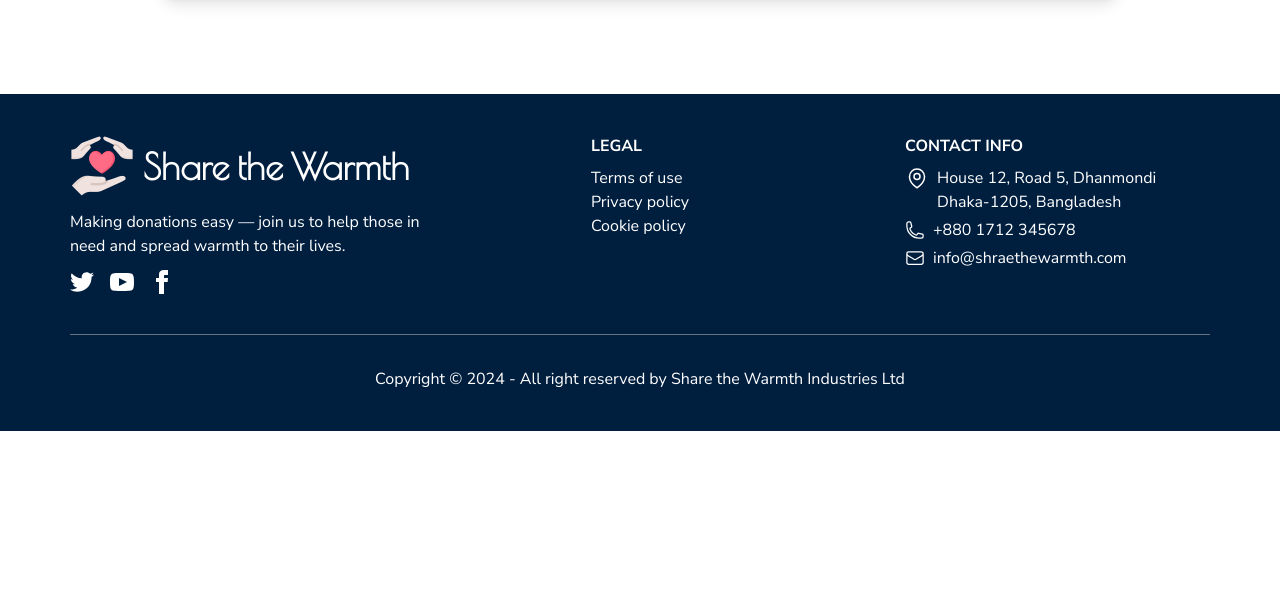
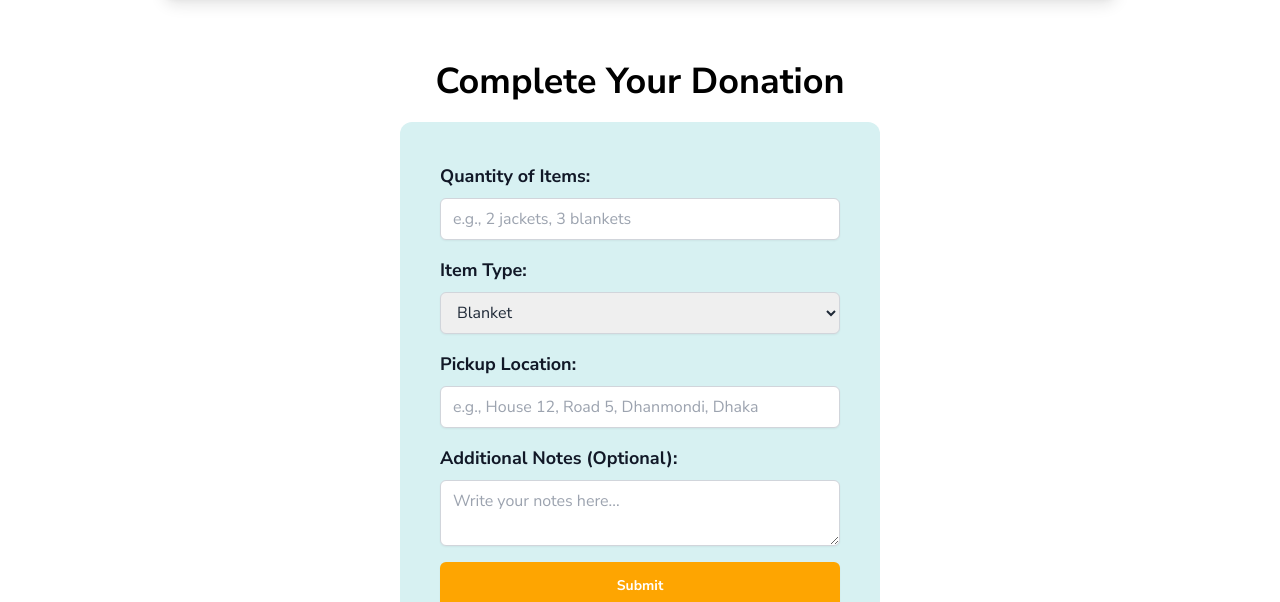
Before and after one commit to Nabilabintaakter/ShareTheWarmth, a React (Vite) app: page /donationCampaign/1 in a window 1280 px wide. Shown: the part 342-944 px from the top of the page. Before the commit the page ends 800 px from the top, so only its background shows below. Built offline with nearby package versions, Linux system fonts and the light colour scheme.

Commit message:
added donation form with validation and toast notification in the donation details page

```diff
--- a/package.json
+++ b/package.json
@@ -17,6 +17,7 @@
     "react-dom": "^18.3.1",
     "react-icons": "^5.3.0",
     "react-router-dom": "^6.28.0",
+    "react-toastify": "^10.0.6",
     "sort-by": "^0.0.2"
   },
   "devDependencies": {
--- a/src/components/CardDetails/CardDetails.jsx
+++ b/src/components/CardDetails/CardDetails.jsx
@@ -1,27 +1,82 @@
 import React from 'react';
 import { useLoaderData } from 'react-router-dom';
+import { toast, ToastContainer } from 'react-toastify';
+import 'react-toastify/dist/ReactToastify.css';
 
 const CardDetails = () => {
     const singleData = useLoaderData();
-    const {title,image,description,status,contactInfo,division} = singleData || {}
+    const { title, image, description, status, contactInfo, division } = singleData || {};
+
+    const handleSubmit = (e) => {
+        e.preventDefault();
+        toast.success("Thank you! We will reach your destination soon", {
+            position: "top-center"
+        });
+        e.target.reset();
+    };
 
     return (
-        <div className='w-[75%] max-w-7xl mx-auto pt-5 pb-12 md:pt-10 md:pb-24'>
+        <div className="w-[75%] max-w-7xl mx-auto pt-5 pb-12 md:pt-10 md:pb-24">
             <div className="card lg:card-side bg-base-100 shadow-lg">
                 <figure>
                     <img
-                    className='w-full h-full object-cover'
+                        className="w-full h-full object-cover"
                         src={image}
-                        alt="Album" />
+                        alt="Album"
+                    />
                 </figure>
                 <div className="p-5 lg:px-6 flex flex-col gap-3 lg:justify-between">
                     <h2 className="card-title text-2xl font-semibold">{title}</h2>
-                    <p className='text-gray-500'>{description}</p>
+                    <p className="text-gray-500">{description}</p>
                     <p className={`w-fit badge badge-md border-[1px] ${status === 'Ongoing' ? 'bg-green-400 border-green-700' : 'bg-gray-400 border-gray-600'}`}>{status}</p>
-                    <p><span className='font-bold'>Contact Info:</span> {contactInfo}</p>
-                    <p className='text-[#FEA501]'><span className='font-bold text-gray-800'>Division:</span> {division}</p>
+                    <p><span className="font-bold">Contact Info:</span> {contactInfo}</p>
+                    <p className="text-[#FEA501]"><span className="font-bold text-gray-800">Division:</span> {division}</p>
                 </div>
             </div>
+            <p className="text-3xl lg:text-4xl font-bold text-black text-center mt-10 lg:mt-16 mb-4 lg:mb-5">Complete Your Donation</p>
+            <div className="w-[90%] lg:w-[50%] xl:[70%] mx-auto max-w-7xl bg-[#D7F1F2] p-10 rounded-xl">
+                <form onSubmit={handleSubmit}>
+                    <label className="block text-lg font-bold text-gray-900">Quantity of Items:</label>
+                    <input
+                    required
+                        type="text"
+                        className="mt-2 py-2 px-3 block w-full border border-gray-300 rounded-md shadow-sm focus:ring-indigo-500 focus:border-indigo-500"
+                        placeholder="e.g., 2 jackets, 3 blankets"
+                    />
+
+                    <label className="block text-lg font-bold text-gray-900 mt-4">Item Type:</label>
+                    <select
+                    required
+                        className="mt-2 py-2 px-3 block w-full border border-gray-300 rounded-md shadow-sm focus:ring-indigo-500 focus:border-indigo-500"
+                    >
+                        <option>Blanket</option>
+                        <option>Jacket</option>
+                        <option>Sweater</option>
+                    </select>
+
+                    <label className="block text-lg font-bold text-gray-900 mt-4">Pickup Location:</label>
+                    <input
+                    required
+                        type="text"
+                        className="mt-2 py-2 px-3 block w-full border border-gray-300 rounded-md shadow-sm focus:ring-indigo-500 focus:border-indigo-500"
+                        placeholder="e.g., House 12, Road 5, Dhanmondi, Dhaka"
+                    />
+
+                    <label className="block text-lg font-bold text-gray-900 mt-4">Additional Notes (Optional):</label>
+                    <textarea
+                        className="mt-2 py-2 px-3 block w-full border border-gray-300 rounded-md shadow-sm focus:ring-indigo-500 focus:border-indigo-500"
+                        placeholder="Write your notes here..."
+                    ></textarea>
+
+                    <button
+                        type="submit"
+                        className="mt-4 w-full btn btn-md bg-[#FEA501] rounded-md text-white hover:text-black hover:bg-white font-bold border-none transition-all duration-300"
+                    >
+                        Submit
+                    </button>
+                </form>
+            </div>
+            <ToastContainer autoClose={2000} />
         </div>
     );
 };
--- a/src/components/DonationCamp/DonationCamp.jsx
+++ b/src/components/DonationCamp/DonationCamp.jsx
@@ -2,6 +2,9 @@ import React from 'react';
 import { useLoaderData } from 'react-router-dom';
 import Card from '../Card/Card';
 import Header from '../Header/Header';
+import { ToastContainer } from 'react-toastify';
+import 'react-toastify/dist/ReactToastify.css';
+
 
 const DonationCamp = () => {
     const donations = useLoaderData();
@@ -14,6 +17,7 @@ const DonationCamp = () => {
                     donations.map((donation) => <Card key={donation.id} donation={donation}></Card>)
                 }
             </div>
+            <ToastContainer/>
         </div>
     );
 };
--- a/src/components/MainLayout/MainLayout.jsx
+++ b/src/components/MainLayout/MainLayout.jsx
@@ -15,6 +15,7 @@ const MainLayout = () => {
             <footer>
                 <Footer></Footer>
             </footer>
+
         </div>
     );
 };
```
Also changed, not shown: 1 other file (tests, documents, lock files or other folders).
